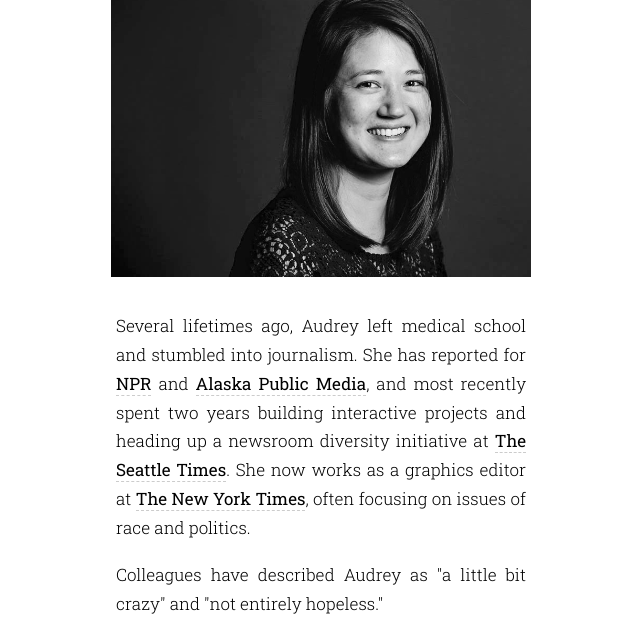
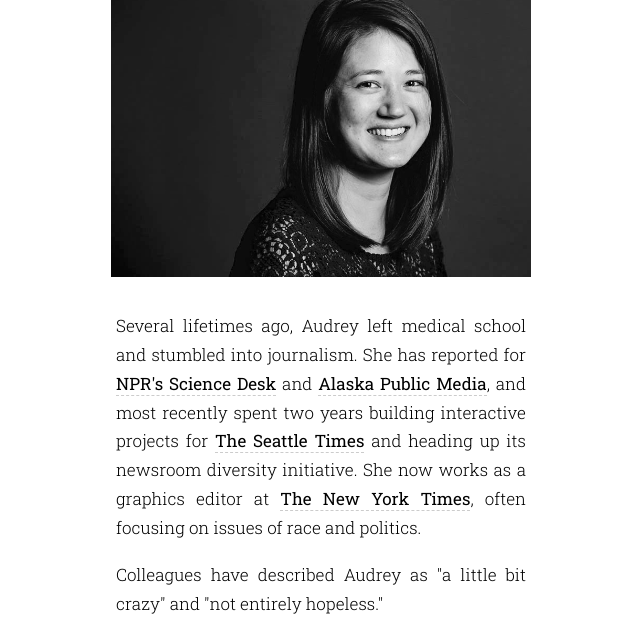
Before and after one commit to audreycarlsen/audreycarlsen.github.io, a plain HTML site: page index.html in a window 1280 px wide. Shown: the part 141-775 px from the top of the page, without its empty margins (319-959 px from the left). Drawn offline with nearby package versions, Linux system fonts and the light colour scheme.

Commit message:
Update index.html

```diff
--- a/index.html
+++ b/index.html
@@ -27,7 +27,7 @@
     <div class="image"><img src="./carlsen1.jpg"></div>
 
     <section class="intro">
-      <p>Several lifetimes ago, Audrey left medical school and stumbled into journalism. She has reported for <a href="http://www.npr.org/templates/search/index.php?searchinput=audrey+carlsen">NPR</a> and <a href="http://www.alaskapublic.org/author/audrey-carlsen/">Alaska Public Media</a>, and most recently spent two years building interactive projects and heading up a newsroom diversity initiative at <a href="http://www.seattletimes.com/author/audrey-carlsen/">The Seattle Times</a>. She now works as a graphics editor at <a href="https://www.nytimes.com/by/audrey-carlsen">The New York Times</a>, often focusing on issues of race and politics.
+      <p>Several lifetimes ago, Audrey left medical school and stumbled into journalism. She has reported for <a href="http://www.npr.org/templates/search/index.php?searchinput=audrey+carlsen">NPR's Science Desk</a> and <a href="http://www.alaskapublic.org/author/audrey-carlsen/">Alaska Public Media</a>, and most recently spent two years building interactive projects for <a href="http://www.seattletimes.com/author/audrey-carlsen/">The Seattle Times</a> and heading up its newsroom diversity initiative. She now works as a graphics editor at <a href="https://www.nytimes.com/by/audrey-carlsen">The New York Times</a>, often focusing on issues of race and politics.
       <p>Colleagues have described Audrey as "a little bit crazy" and "not entirely hopeless."
       <p>She is currently based in New York City and hopes to one day live in a very small house with a very large bathtub.
       <p><a class="icon" href="https://twitter.com/audcarls"><i class="fa fa-twitter"></i></a> <a class="icon" href="https://github.com/audreycarlsen"><i class="fa fa-github"></i></a> <a class="icon" href="https://www.linkedin.com/in/audrey-carlsen-96b29463"><i class="fa fa-linkedin"></i></a>
```
